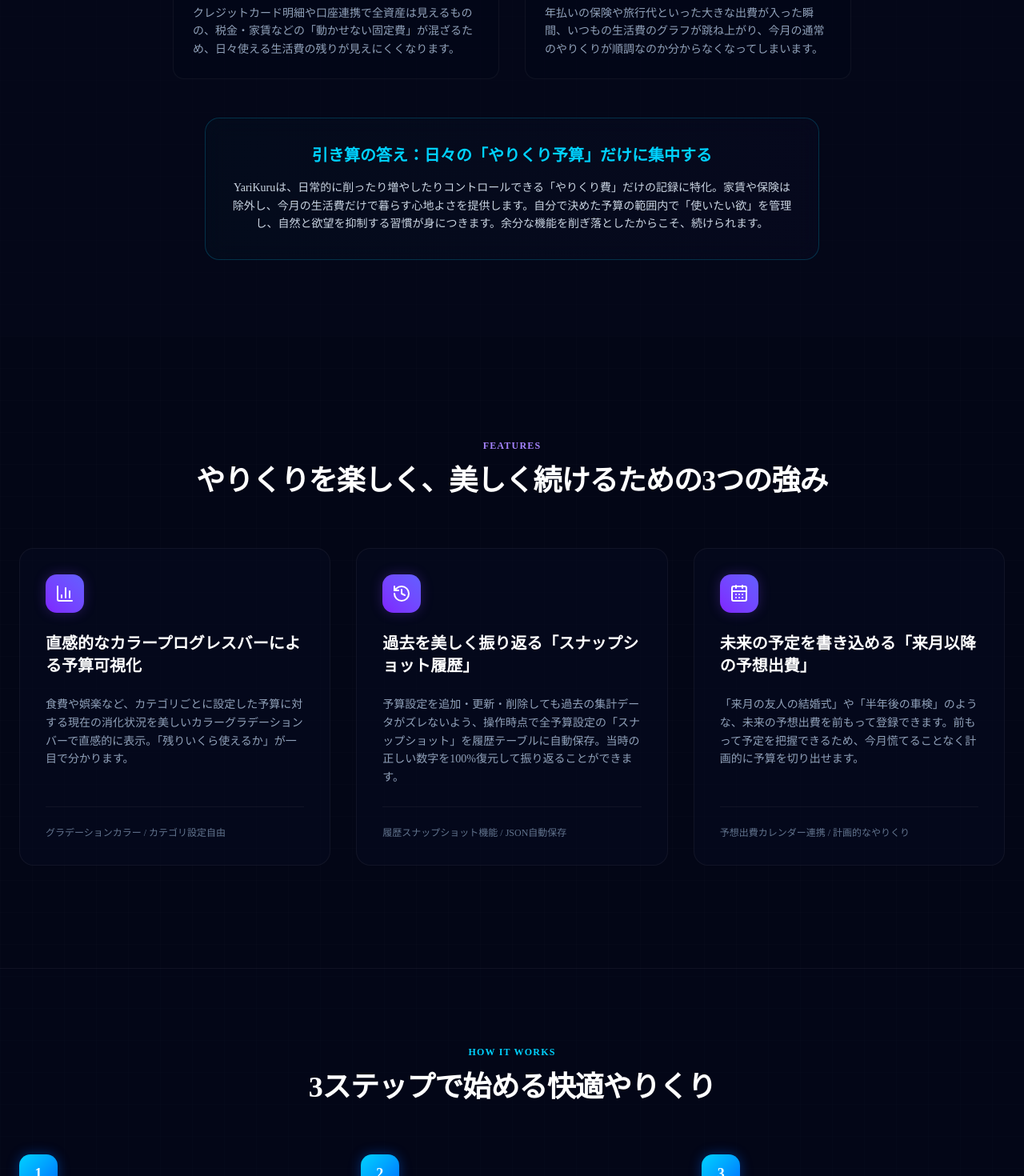
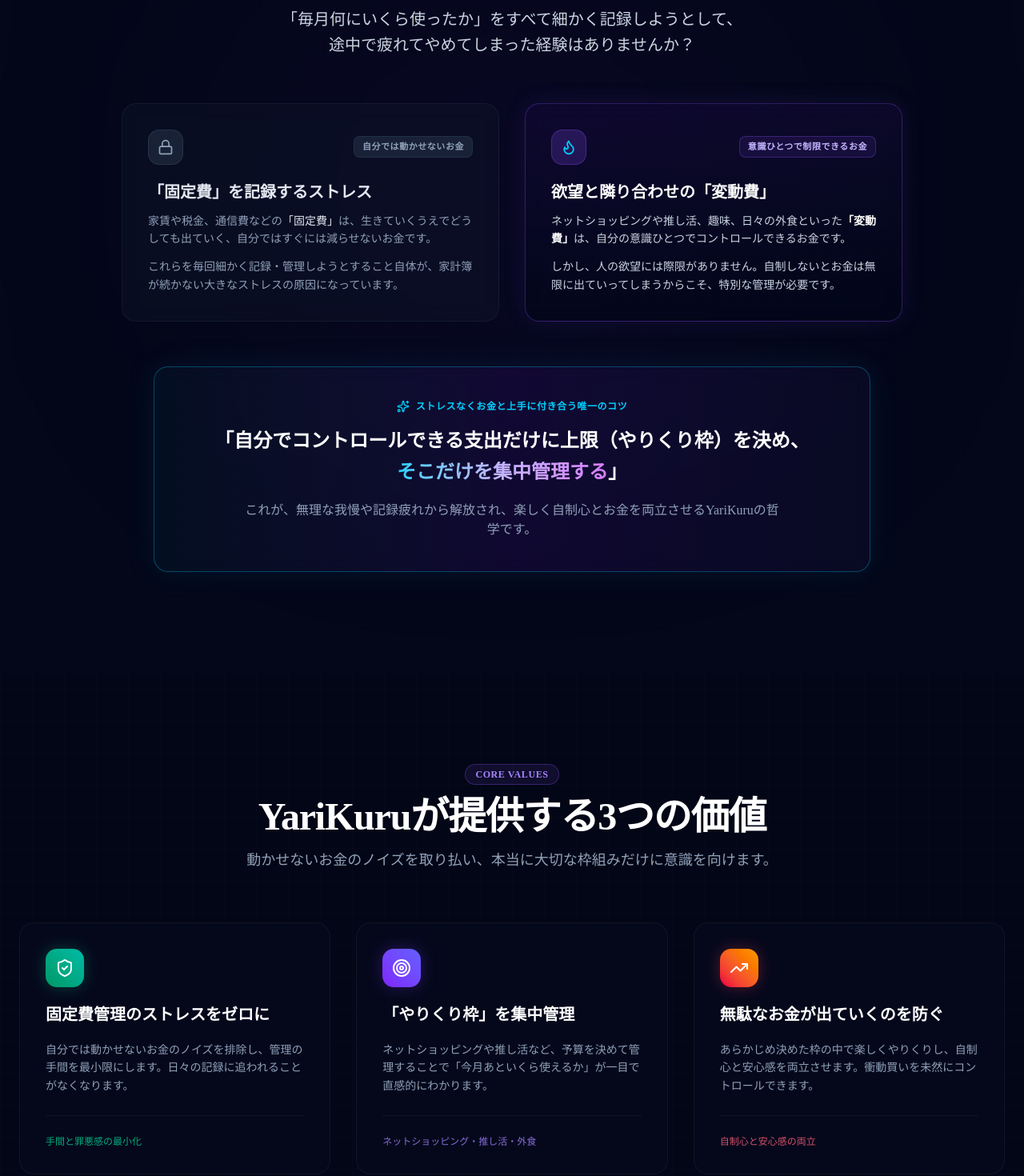
Before and after one commit to Temmy3620/budget-lens, a Next.js app: page / in a window 1280 px wide. Shown: the part 1380-2850 px from the top of the page at 80% size. Built offline with nearby package versions, Linux system fonts and the light colour scheme; no server answers.

Commit message:
PL更新：コンセプト追加

```diff
--- a/src/components/landing-page-client.tsx
+++ b/src/components/landing-page-client.tsx
@@ -4,15 +4,19 @@
 	BarChart3,
 	CalendarDays,
 	ChevronRight,
+	Flame,
 	History,
 	Lock,
 	Mail,
 	Shield,
+	ShieldCheck,
 	Sparkles,
+	Target,
+	TrendingUp,
 } from "lucide-react";
+import { motion } from "motion/react";
 import Image from "next/image";
 import Link from "next/link";
-import { motion } from "motion/react";
 import Footer from "./navigation/footer";
 
 // イージング定義 (Sleek out-expo)
@@ -293,68 +297,122 @@
 					</motion.div>
 				</section>
 
-				{/* ================= ② 共感セクション ================= */}
-				<section className="border-t border-white/5 bg-[#05081d]/40 py-24 relative">
-					<div className="max-w-4xl mx-auto px-6 text-center space-y-12">
+				{/* ================= ② コンセプト・フィロソフィー ================= */}
+				<section className="border-t border-white/5 bg-[#05081d]/50 py-24 lg:py-32 relative overflow-hidden">
+					{/* 背景光彩 */}
+					<div className="absolute top-1/2 left-1/2 -translate-x-1/2 -translate-y-1/2 -z-10 h-[500px] w-[700px] rounded-full bg-violet-600/10 blur-[150px] pointer-events-none" />
+
+					<div className="max-w-5xl mx-auto px-6 space-y-14">
+						{/* ヘッダー部分 */}
 						<motion.div
-							className="space-y-4"
+							className="space-y-6 text-center max-w-3xl mx-auto"
 							initial="hidden"
 							whileInView="visible"
 							viewport={{ once: true, margin: "-100px" }}
 							variants={fadeInScrollVariants}
 						>
-							<h2 className="text-xs font-bold tracking-widest text-[#00d2ff] uppercase">
-								Why YariKuru?
+							<div className="inline-flex items-center gap-1.5 px-3 py-1 rounded-full border border-[#00d2ff]/30 bg-[#00d2ff]/10 text-xs font-semibold text-[#00d2ff] tracking-wider uppercase">
+								Concept & Philosophy
+							</div>
+
+							<h2 className="text-3xl sm:text-4xl md:text-5xl font-bold text-white tracking-tight leading-[1.25]">
+								<span className="block">人の欲望は無限大。</span>
+								<span className="block mt-2 sm:mt-3">
+									だからこそ
+									<span className="inline-block whitespace-nowrap bg-gradient-to-r from-[#00d2ff] via-violet-400 to-[#d87cff] bg-clip-text text-transparent px-1">
+										「コントロールできるお金」
+									</span>
+									に絞る
+								</span>
 							</h2>
-							<p className="text-2xl md:text-3xl lg:text-4xl font-bold text-white tracking-tight leading-snug">
-								「家計簿アプリの登録・連携、細かすぎて疲れていませんか？」
+
+							<div className="pt-2">
+								<p className="text-base sm:text-lg md:text-xl text-slate-300 font-medium leading-relaxed max-w-2xl mx-auto">
+									「毎月何にいくら使ったか」をすべて細かく記録しようとして、
+									<br className="hidden sm:inline" />
+									途中で疲れてやめてしまった経験はありませんか？
 								</p>
+							</div>
 						</motion.div>
 
-						<div className="grid md:grid-cols-2 gap-8 text-left mt-8">
+						{/* 固定費 vs 変動費の対比グリッド */}
+						<div className="grid md:grid-cols-2 gap-8 relative">
+							{/* 左：固定費 */}
 							<motion.div
-								className="rounded-xl border border-white/5 bg-slate-950/40 p-6 space-y-4"
+								className="rounded-2xl border border-white/5 bg-slate-900/40 p-8 space-y-5 relative overflow-hidden backdrop-blur-md"
 								initial="hidden"
 								whileInView="visible"
 								viewport={{ once: true, margin: "-100px" }}
 								variants={fadeInScrollVariants}
-								whileHover={{ y: -4, borderColor: "rgba(244, 63, 94, 0.2)" }}
+								whileHover={{ y: -4, borderColor: "rgba(255, 255, 255, 0.1)" }}
 								transition={{ duration: 0.3 }}
 							>
-								<div className="h-10 w-10 rounded-lg bg-rose-500/10 border border-rose-500/20 flex items-center justify-center text-rose-400 font-bold">
-									？
+								<div className="flex items-center justify-between">
+									<div className="h-11 w-11 rounded-xl bg-slate-800/80 border border-slate-700/60 flex items-center justify-center text-slate-400">
+										<Lock className="h-5 w-5" />
 									</div>
-								<h3 className="text-lg font-bold text-white">
-									口座連携したけれど、動きが見えない
+									<span className="text-[11px] font-semibold tracking-wider uppercase px-2.5 py-1 rounded-md bg-slate-800/80 text-slate-400 border border-slate-700/50">
+										自分では動かせないお金
+									</span>
+								</div>
+
+								<div className="space-y-3">
+									<h3 className="text-xl font-bold text-slate-200">
+										「固定費」を記録するストレス
 									</h3>
 									<p className="text-slate-400 text-sm leading-relaxed">
-									クレジットカード明細や口座連携で全資産は見えるものの、税金・家賃などの「動かせない固定費」が混ざるため、日々使える生活費の残りが見えにくくなります。
+										家賃や税金、通信費などの
+										<strong className="text-slate-200 font-medium">
+											「固定費」
+										</strong>
+										は、生きていくうえでどうしても出ていく、自分ではすぐには減らせないお金です。
 									</p>
+									<p className="text-slate-400 text-sm leading-relaxed">
+										これらを毎回細かく記録・管理しようとすること自体が、家計簿が続かない大きなストレスの原因になっています。
+									</p>
+								</div>
 							</motion.div>
 
+							{/* 右：変動費 */}
 							<motion.div
-								className="rounded-xl border border-white/5 bg-slate-950/40 p-6 space-y-4"
+								className="rounded-2xl border border-violet-500/30 bg-gradient-to-b from-violet-950/20 to-slate-950/60 p-8 space-y-5 relative overflow-hidden backdrop-blur-md shadow-[0_0_30px_rgba(139,92,246,0.1)]"
 								initial="hidden"
 								whileInView="visible"
 								viewport={{ once: true, margin: "-100px" }}
 								variants={fadeInScrollVariants}
-								whileHover={{ y: -4, borderColor: "rgba(244, 63, 94, 0.2)" }}
+								whileHover={{ y: -4, borderColor: "rgba(0, 210, 255, 0.4)" }}
 								transition={{ duration: 0.3 }}
 							>
-								<div className="h-10 w-10 rounded-lg bg-rose-500/10 border border-rose-500/20 flex items-center justify-center text-rose-400 font-bold">
-									？
+								<div className="flex items-center justify-between">
+									<div className="h-11 w-11 rounded-xl bg-violet-500/20 border border-violet-500/30 flex items-center justify-center text-[#00d2ff]">
+										<Flame className="h-5 w-5" />
 									</div>
-								<h3 className="text-lg font-bold text-white">
-									突発的な大出費で日常の記録がブレる
+									<span className="text-[11px] font-semibold tracking-wider uppercase px-2.5 py-1 rounded-md bg-violet-500/10 text-violet-300 border border-violet-500/30">
+										意識ひとつで制限できるお金
+									</span>
+								</div>
+
+								<div className="space-y-3">
+									<h3 className="text-xl font-bold text-white">
+										欲望と隣り合わせの「変動費」
 									</h3>
-								<p className="text-slate-400 text-sm leading-relaxed">
-									年払いの保険や旅行代といった大きな出費が入った瞬間、いつもの生活費のグラフが跳ね上がり、今月の通常のやりくりが順調なのか分からなくなってしまいます。
+									<p className="text-slate-300 text-sm leading-relaxed">
+										ネットショッピングや推し活、趣味、日々の外食といった
+										<strong className="text-white font-semibold">
+											「変動費」
+										</strong>
+										は、自分の意識ひとつでコントロールできるお金です。
 									</p>
+									<p className="text-slate-300 text-sm leading-relaxed">
+										しかし、人の欲望には際限がありません。自制しないとお金は無限に出ていってしまうからこそ、特別な管理が必要です。
+									</p>
+								</div>
 							</motion.div>
 						</div>
 
+						{/* 結論：やりくり枠への集中 */}
 						<motion.div
-							className="p-8 rounded-2xl border border-[#00d2ff]/20 bg-gradient-to-r from-cyan-950/10 to-indigo-950/10 backdrop-blur-md max-w-3xl mx-auto space-y-4"
+							className="rounded-2xl border border-[#00d2ff]/30 bg-gradient-to-r from-cyan-950/20 via-violet-950/30 to-indigo-950/20 backdrop-blur-md p-8 md:p-10 text-center max-w-4xl mx-auto space-y-4 shadow-[0_0_40px_rgba(0,210,255,0.08)] relative"
 							initial="hidden"
 							whileInView="visible"
 							viewport={{ once: true, margin: "-100px" }}
@@ -362,18 +420,128 @@
 							whileHover={{ scale: 1.01 }}
 							transition={{ duration: 0.3 }}
 						>
-							<h3 className="text-xl font-bold text-[#00d2ff]">
-								引き算の答え：日々の「やりくり予算」だけに集中する
-							</h3>
-							<p className="text-slate-300 text-sm leading-relaxed">
-								YariKuruは、日常的に削ったり増やしたりコントロールできる「やりくり費」だけの記録に特化。家賃や保険は除外し、今月の生活費だけで暮らす心地よさを提供します。自分で決めた予算の範囲内で「使いたい欲」を管理し、自然と欲望を抑制する習慣が身につきます。余分な機能を削ぎ落としたからこそ、続けられます。
+							<div className="inline-flex items-center gap-2 text-[#00d2ff] font-bold text-xs uppercase tracking-wider">
+								<Sparkles className="h-4 w-4" />
+								ストレスなくお金と上手に付き合う唯一のコツ
+							</div>
+							<p className="text-lg md:text-2xl font-bold text-white leading-relaxed">
+								「自分でコントロールできる支出だけに上限（やりくり枠）を決め、
+								<br className="hidden md:inline" />
+								<span className="bg-gradient-to-r from-[#00d2ff] via-violet-300 to-[#d87cff] bg-clip-text text-transparent">
+									そこだけを集中管理する
+								</span>
+								」
+							</p>
+							<p className="text-slate-400 text-sm md:text-base max-w-2xl mx-auto">
+								これが、無理な我慢や記録疲れから解放され、楽しく自制心とお金を両立させるYariKuruの哲学です。
 							</p>
 						</motion.div>
 					</div>
 				</section>
 
-				{/* ================= ③ 特徴・ベネフィットセクション ================= */}
-				<section className="max-w-7xl mx-auto px-6 py-24 lg:py-32 space-y-16">
+				{/* ================= ③ YariKuruが提供する3つの価値 ================= */}
+				<section className="max-w-7xl mx-auto px-6 py-24 lg:py-28 space-y-16">
+					<motion.div
+						className="text-center space-y-4 max-w-3xl mx-auto"
+						initial="hidden"
+						whileInView="visible"
+						viewport={{ once: true, margin: "-100px" }}
+						variants={fadeInScrollVariants}
+					>
+						<div className="inline-flex items-center gap-1.5 px-3 py-1 rounded-full border border-violet-500/30 bg-violet-500/10 text-xs font-semibold text-violet-400 tracking-wider uppercase">
+							Core Values
+						</div>
+						<h2 className="text-3xl md:text-4xl lg:text-5xl font-bold text-white tracking-tight">
+							YariKuruが提供する3つの価値
+						</h2>
+						<p className="text-slate-400 text-base md:text-lg">
+							動かせないお金のノイズを取り払い、本当に大切な枠組みだけに意識を向けます。
+						</p>
+					</motion.div>
+
+					<div className="grid md:grid-cols-3 gap-8">
+						{/* 価値1 */}
+						<motion.div
+							className="rounded-2xl border border-white/5 bg-[#070b20]/60 p-8 hover:border-emerald-500/30 transition-all duration-300 group flex flex-col justify-between backdrop-blur-sm relative overflow-hidden"
+							initial="hidden"
+							whileInView="visible"
+							viewport={{ once: true, margin: "-80px" }}
+							variants={fadeInScrollVariants}
+							whileHover={{ y: -6, scale: 1.01 }}
+							whileTap={{ scale: 0.985 }}
+						>
+							<div className="space-y-5">
+								<div className="h-12 w-12 rounded-xl bg-gradient-to-tr from-emerald-600 to-teal-500 flex items-center justify-center shadow-[0_0_20px_rgba(16,185,129,0.3)]">
+									<ShieldCheck className="h-6 w-6 text-white" />
+								</div>
+								<h3 className="text-xl font-bold text-white group-hover:text-emerald-300 transition-colors duration-200">
+									固定費管理のストレスをゼロに
+								</h3>
+								<p className="text-slate-400 text-sm leading-relaxed">
+									自分では動かせないお金のノイズを排除し、管理の手間を最小限にします。日々の記録に追われることがなくなります。
+								</p>
+							</div>
+							<div className="pt-6 border-t border-white/5 mt-6 text-xs text-emerald-400/80 font-medium">
+								手間と罪悪感の最小化
+							</div>
+						</motion.div>
+
+						{/* 価値2 */}
+						<motion.div
+							className="rounded-2xl border border-white/5 bg-[#070b20]/60 p-8 hover:border-violet-500/30 transition-all duration-300 group flex flex-col justify-between backdrop-blur-sm relative overflow-hidden"
+							initial="hidden"
+							whileInView="visible"
+							viewport={{ once: true, margin: "-80px" }}
+							variants={fadeInScrollVariants}
+							whileHover={{ y: -6, scale: 1.01 }}
+							whileTap={{ scale: 0.985 }}
+						>
+							<div className="space-y-5">
+								<div className="h-12 w-12 rounded-xl bg-gradient-to-tr from-violet-600 to-indigo-500 flex items-center justify-center shadow-[0_0_20px_rgba(124,58,237,0.3)]">
+									<Target className="h-6 w-6 text-white" />
+								</div>
+								<h3 className="text-xl font-bold text-white group-hover:text-[#00d2ff] transition-colors duration-200">
+									「やりくり枠」を集中管理
+								</h3>
+								<p className="text-slate-400 text-sm leading-relaxed">
+									ネットショッピングや推し活など、予算を決めて管理することで「今月あといくら使えるか」が一目で直感的にわかります。
+								</p>
+							</div>
+							<div className="pt-6 border-t border-white/5 mt-6 text-xs text-violet-400/80 font-medium">
+								ネットショッピング・推し活・外食
+							</div>
+						</motion.div>
+
+						{/* 価値3 */}
+						<motion.div
+							className="rounded-2xl border border-white/5 bg-[#070b20]/60 p-8 hover:border-rose-500/30 transition-all duration-300 group flex flex-col justify-between backdrop-blur-sm relative overflow-hidden"
+							initial="hidden"
+							whileInView="visible"
+							viewport={{ once: true, margin: "-80px" }}
+							variants={fadeInScrollVariants}
+							whileHover={{ y: -6, scale: 1.01 }}
+							whileTap={{ scale: 0.985 }}
+						>
+							<div className="space-y-5">
+								<div className="h-12 w-12 rounded-xl bg-gradient-to-tr from-rose-600 to-amber-500 flex items-center justify-center shadow-[0_0_20px_rgba(244,63,94,0.3)]">
+									<TrendingUp className="h-6 w-6 text-white" />
+								</div>
+								<h3 className="text-xl font-bold text-white group-hover:text-rose-300 transition-colors duration-200">
+									無駄なお金が出ていくのを防ぐ
+								</h3>
+								<p className="text-slate-400 text-sm leading-relaxed">
+									あらかじめ決めた枠の中で楽しくやりくりし、自制心と安心感を両立させます。衝動買いを未然にコントロールできます。
+								</p>
+							</div>
+							<div className="pt-6 border-t border-white/5 mt-6 text-xs text-rose-400/80 font-medium">
+								自制心と安心感の両立
+							</div>
+						</motion.div>
+					</div>
+				</section>
+
+				{/* ================= ④ 特徴・機能セクション ================= */}
+				<section className="max-w-7xl mx-auto px-6 py-24 lg:py-32 space-y-16 border-t border-white/5">
 					<motion.div
 						className="text-center space-y-4"
 						initial="hidden"
@@ -385,7 +553,7 @@
 							Features
 						</h2>
 						<p className="text-3xl md:text-4xl font-bold text-white tracking-tight">
-							やりくりを楽しく、美しく続けるための3つの強み
+							やりくりを楽しく、美しく続けるための機能
 						</p>
 					</motion.div>
 
@@ -470,7 +638,7 @@
 					</div>
 				</section>
 
-				{/* ================= ④ 使い方ステップ ================= */}
+				{/* ================= ⑤ 使い方ステップ ================= */}
 				<section className="border-t border-white/5 bg-[#05081d]/30 py-24 relative">
 					<div className="max-w-7xl mx-auto px-6 space-y-16">
 						<motion.div
@@ -544,7 +712,7 @@
 					</div>
 				</section>
 
-				{/* ================= ⑤ セキュリティ・信頼性 ================= */}
+				{/* ================= ⑥ セキュリティ・信頼性 ================= */}
 				<section className="max-w-5xl mx-auto px-6 py-24 flex flex-col md:flex-row items-center gap-12">
 					<motion.div
 						className="flex-1 space-y-6"
@@ -592,7 +760,7 @@
 					</motion.div>
 				</section>
 
-				{/* ================= ⑥ 料金プラン ================= */}
+				{/* ================= ⑦ 料金プラン ================= */}
 				<section className="border-t border-white/5 bg-[#05081d]/40 py-24">
 					<div className="max-w-7xl mx-auto px-6 space-y-16">
 						<motion.div
@@ -681,7 +849,7 @@
 					</div>
 				</section>
 
-				{/* ================= ⑦ フッター前の最終CTA ================= */}
+				{/* ================= ⑧ フッター前の最終CTA ================= */}
 				<section className="relative py-24 lg:py-32 overflow-hidden border-t border-white/5">
 					<div className="absolute inset-0 bg-gradient-to-b from-transparent to-[#0a0c1b]/30 -z-10" />
 
```
Lines whose indentation alone changed are shown as unchanged.
